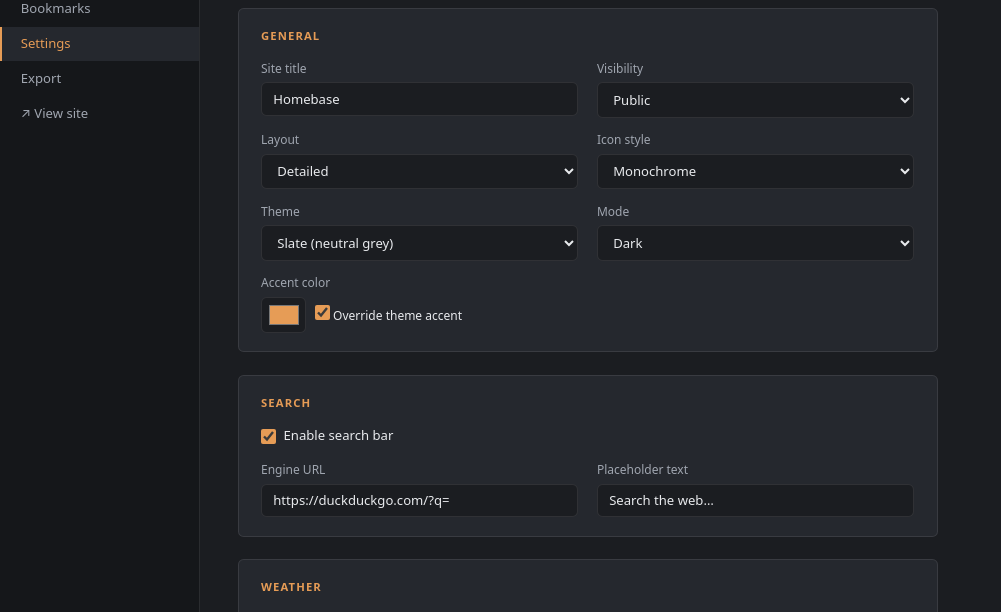
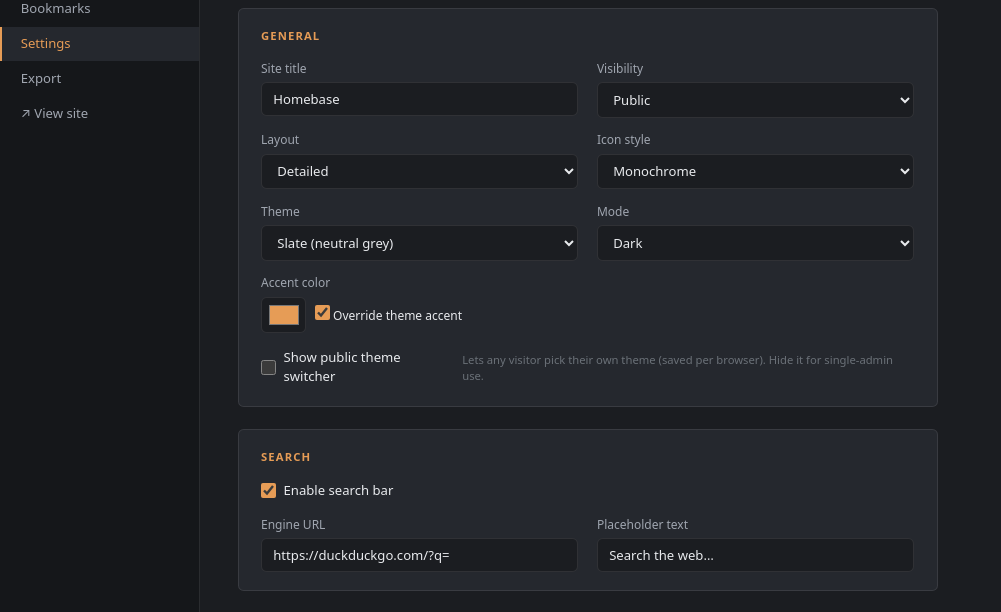
Before and after one commit to jchimp/homebase, a FastAPI app: page /admin/settings in a window 1280 px wide. Shown: the part 121-733 px from the top of the page, without its empty margins (0-1001 px from the left). Run offline with FastAPI, Linux system fonts and the light colour scheme; the visitor is signed in with stand-in values (Sample User, id 1).

Commit message:
Add public theme switcher to dashboard and add setting in admin page to enable/disable

```diff
--- a/app/admin.py
+++ b/app/admin.py
@@ -580,6 +580,7 @@ async def admin_settings_save(request: Request) -> RedirectResponse:
     s.icon_style = get("icon_style", "monochrome")
     s.accent_override = flag("accent_override")
     s.accent_color = get("accent_color", "#0067c0") or "#0067c0"
+    s.show_theme_switcher = flag("show_theme_switcher")
     s.search.enabled = flag("search_enabled")
     s.search.engine_url = get("search_engine_url") or "https://duckduckgo.com/?q="
     s.search.placeholder = get("search_placeholder") or "Search the web…"
--- a/app/store.py
+++ b/app/store.py
@@ -120,6 +120,7 @@ class Settings(BaseModel):
     icon_style: Literal["monochrome", "color"] = "monochrome"
     accent_override: bool = False
     accent_color: str = "#0067c0"
+    show_theme_switcher: bool = False
     search: SearchSettings = SearchSettings()
     weather: WeatherSettings = WeatherSettings()
     export: ExportSettings = ExportSettings()
--- a/static/js/hearth.js
+++ b/static/js/hearth.js
@@ -190,6 +190,26 @@ const hearth = (() => {
     localStorage.setItem('hearth-theme', theme);
   }
 
+  // Public theme switcher: cycle the known themes, persisting per browser.
+  // Mirrors the KNOWN list in base.html's pre-paint bootstrap.
+  const THEMES = ['nord', 'slate', 'sage'];
+
+  function currentTheme() {
+    const stored = localStorage.getItem('hearth-theme');
+    if (THEMES.includes(stored)) return stored;
+    // Fall back to whatever the server rendered into the stylesheet href.
+    const link = document.getElementById('theme-css');
+    const match = link && link.getAttribute('href').match(/themes\/([^/]+)\.css/);
+    return (match && THEMES.includes(match[1])) ? match[1] : THEMES[0];
+  }
+
+  function cycleTheme() {
+    const next = THEMES[(THEMES.indexOf(currentTheme()) + 1) % THEMES.length];
+    applyTheme(next);
+    const btn = document.getElementById('theme-switch');
+    if (btn) btn.title = `Theme: ${next}`;
+  }
+
   function initMode() {
     updateModeIcon(currentMode());
     // Keep the icon in sync with the OS when the user hasn't overridden.
@@ -206,5 +226,5 @@ const hearth = (() => {
     initMode();
   });
 
-  return { search, toggleMode, setMode, applyTheme };
+  return { search, toggleMode, setMode, applyTheme, cycleTheme };
 })();
--- a/templates/admin/settings.html
+++ b/templates/admin/settings.html
@@ -72,6 +72,11 @@
           </div>
         </div>
       </div>
+      <label class="form-label form-label--check">
+        <input type="checkbox" name="show_theme_switcher" {% if db.settings.show_theme_switcher %}checked{% endif %}>
+        Show public theme switcher
+        <span class="form-hint">Lets any visitor pick their own theme (saved per browser). Hide it for single-admin use.</span>
+      </label>
     </div>
 
     <div class="settings-section">
--- a/templates/layouts/detailed.html
+++ b/templates/layouts/detailed.html
@@ -15,6 +15,9 @@
     </div>
     <div class="header__right">
       {% if not inline %}
+      {% if settings.show_theme_switcher %}
+      <button class="theme-toggle" id="theme-switch" onclick="hearth.cycleTheme()" aria-label="Switch theme" title="Switch theme">🎨</button>
+      {% endif %}
       <button class="theme-toggle" onclick="hearth.toggleMode()" aria-label="Toggle light/dark" title="Toggle light/dark">
         <span id="theme-toggle-icon">🌙</span>
       </button>
--- a/templates/layouts/icons.html
+++ b/templates/layouts/icons.html
@@ -15,6 +15,9 @@
     </div>
     <div class="header__right">
       {% if not inline %}
+      {% if settings.show_theme_switcher %}
+      <button class="theme-toggle" id="theme-switch" onclick="hearth.cycleTheme()" aria-label="Switch theme" title="Switch theme">🎨</button>
+      {% endif %}
       <button class="theme-toggle" onclick="hearth.toggleMode()" aria-label="Toggle light/dark" title="Toggle light/dark">
         <span id="theme-toggle-icon">🌙</span>
       </button>
```
